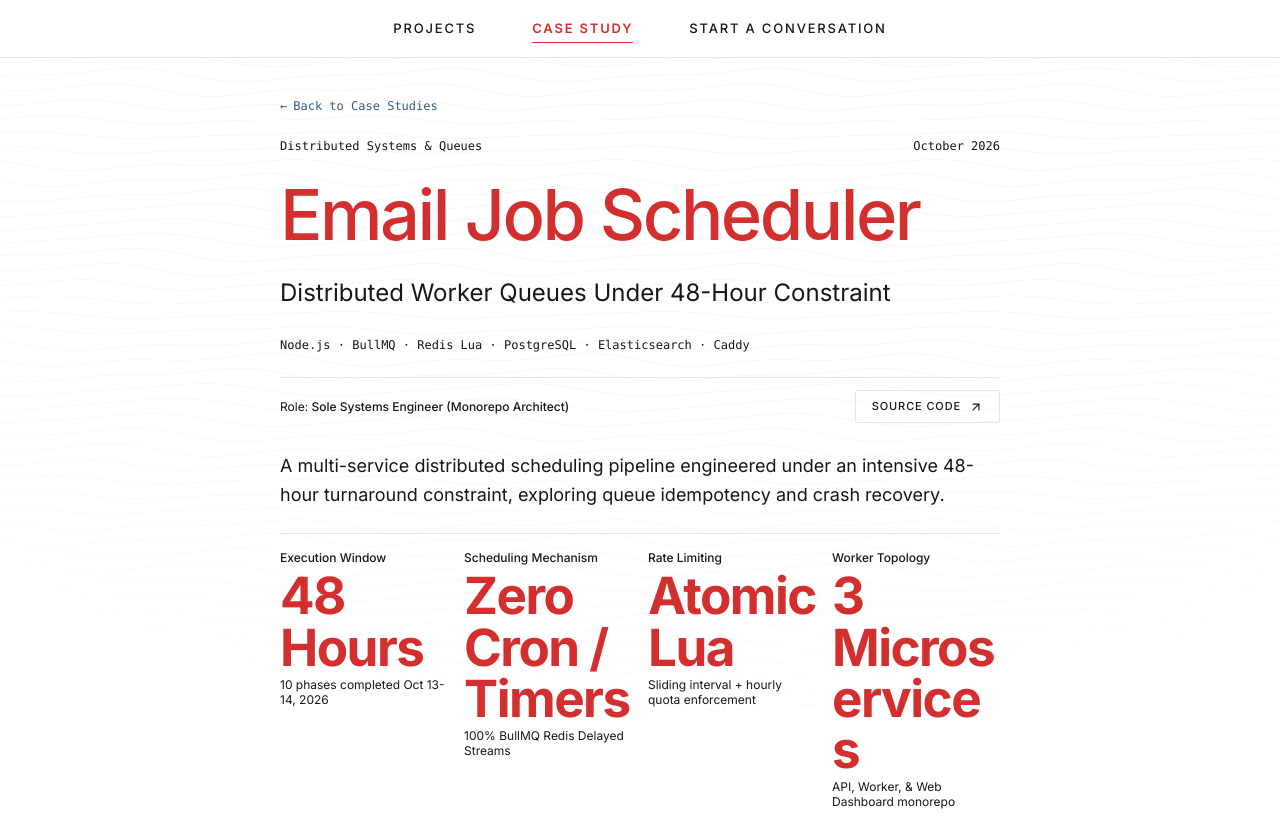
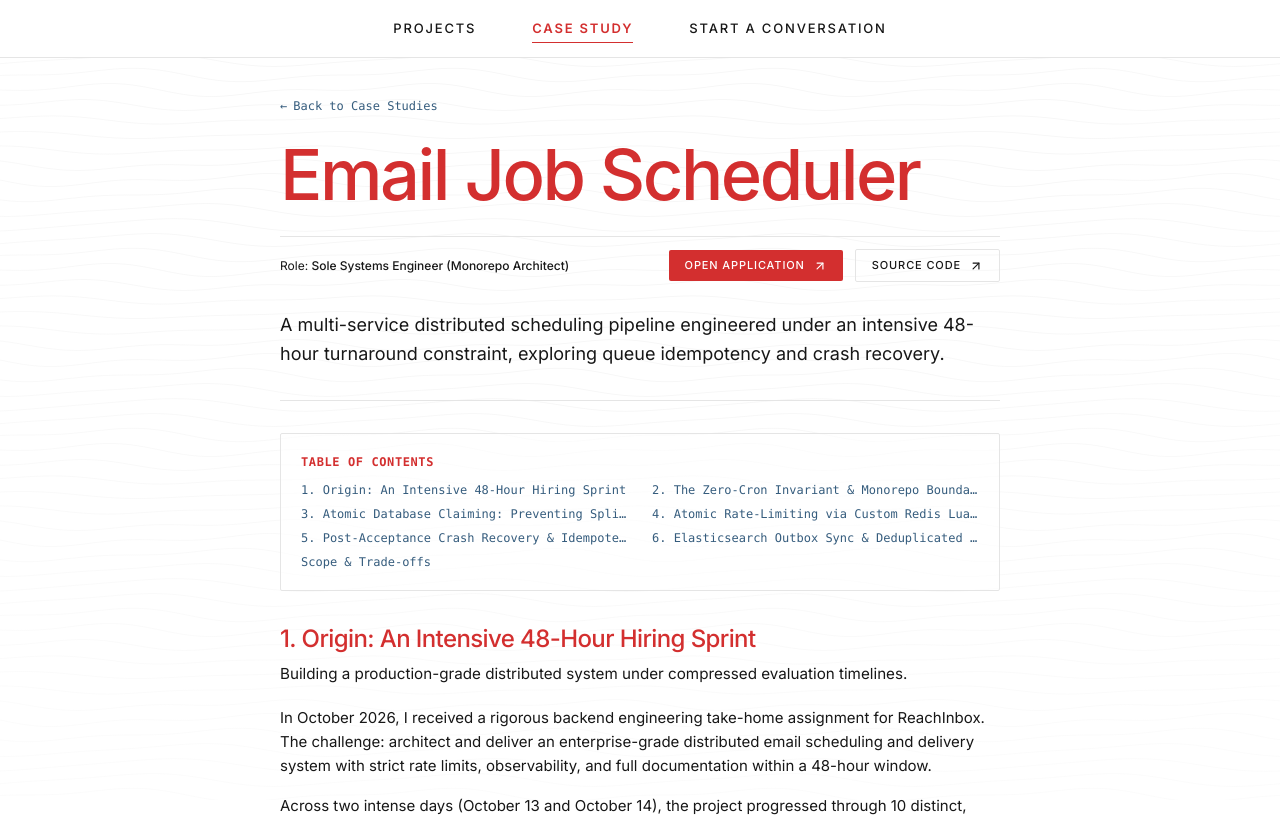
Before and after one commit to vaibhv19/workwith, a Next.js app: page /case-study/email-job-scheduler in a window 1280 px wide. Shown: the top 817 px of the page. Built offline with nearby package versions, Linux system fonts and the light colour scheme; a web font is replaced by a local one.

Commit message:
refactor(case-study): streamline case study detail layout and update email job scheduler metadata

```diff
--- a/src/app/case-study/[slug]/page.tsx
+++ b/src/app/case-study/[slug]/page.tsx
@@ -3,7 +3,6 @@ import { notFound } from "next/navigation";
 import Link from "next/link";
 import Container from "@/components/ui/Container";
 import Button from "@/components/ui/Button";
-import TextReveal from "@/components/ui/TextReveal";
 import { CASE_STUDIES } from "@/data/caseStudies";
 
 interface PageProps {
@@ -70,28 +69,11 @@ export default async function CaseStudyDetailPage({ params }: PageProps) {
 
         {/* Article Header */}
         <header className="space-y-6 border-b border-border pb-8">
-          <div className="flex items-center justify-between text-xs text-[#171717]">
-            <span className="font-medium text-[#171717] font-mono">
-              {study.category}
-            </span>
-            <span className="font-mono">{study.period}</span>
-          </div>
 
           <h1 className="font-display-hero text-heading">
             {study.title}
           </h1>
 
-          <TextReveal
-            text={study.subtitle}
-            as="p"
-            charDelayMs={14}
-            className="font-display text-lg sm:text-2xl text-[#171717] leading-snug"
-          />
-
-          {/* Metadata Row */}
-          <div className="pt-1 flex flex-wrap items-center gap-2 text-xs font-mono text-[#171717]">
-            <span>{study.techFocus}</span>
-          </div>
 
           {/* Role & Links */}
           <div className="flex flex-wrap items-center justify-between gap-4 pt-3 border-t border-border text-xs">
@@ -130,25 +112,6 @@ export default async function CaseStudyDetailPage({ params }: PageProps) {
           <p className="text-base sm:text-lg text-[#171717] font-sans leading-relaxed pt-1">
             {study.excerpt}
           </p>
-
-          {/* Quick Metrics Strip */}
-          {narrative.quickMetrics && narrative.quickMetrics.length > 0 && (
-            <div className="grid grid-cols-2 sm:grid-cols-4 gap-4 py-4 border-y border-border">
-              {narrative.quickMetrics.map((metric, idx) => (
-                <div key={idx} className="space-y-1 min-w-0">
-                  <div className="text-xs text-[#171717] font-medium truncate">
-                    {metric.label}
-                  </div>
-                  <div className="font-metric text-base sm:text-lg lg:text-xl font-bold text-heading break-words">
-                    {metric.value}
-                  </div>
-                  <div className="text-xs text-[#171717] leading-tight">
-                    {metric.detail}
-                  </div>
-                </div>
-              ))}
-            </div>
-          )}
         </header>
 
         {/* Table of Contents */}
@@ -286,42 +249,6 @@ export default async function CaseStudyDetailPage({ params }: PageProps) {
               )}
             </section>
           ))}
-
-          {/* Scope Boundaries & Engineering Trade-offs */}
-          {narrative.openQuestionsAndExclusions.length > 0 && (
-            <section
-              id="scope-and-tradeoffs"
-              className="space-y-5 scroll-mt-24 pt-4 border-b border-border pb-12"
-            >
-              <div className="space-y-1">
-                <h2 className="font-display text-xl sm:text-2xl font-medium tracking-tight text-heading">
-                  Scope Boundaries &amp; Engineering Trade-offs
-                </h2>
-                <p className="font-body-lead text-[#171717] text-xs sm:text-sm">
-                  Documented trade-offs, scope decisions, and architectural boundaries.
-                </p>
-              </div>
-
-              <div className="space-y-3">
-                {narrative.openQuestionsAndExclusions.map((item, idx) => (
-                  <div
-                    key={idx}
-                    className="p-4 rounded-[2px] bg-surface/60 border border-border space-y-1"
-                  >
-                    <div className="flex items-center gap-2">
-                      <span className="text-heading select-none">&bull;</span>
-                      <h3 className="font-mono text-xs sm:text-[13px] font-semibold text-heading">
-                        {item.question}
-                      </h3>
-                    </div>
-                    <p className="text-xs text-[#171717] leading-relaxed pl-3.5">
-                      {item.resolutionOrLimitation}
-                    </p>
-                  </div>
-                ))}
-              </div>
-            </section>
-          )}
         </main>
 
         {/* Case Study Pagination */}
--- a/src/data/caseStudiesData/emailJobScheduler.ts
+++ b/src/data/caseStudiesData/emailJobScheduler.ts
@@ -13,7 +13,7 @@ export const emailJobSchedulerNarrative: CaseStudyNarrative = {
   image: undefined,
   excerpt: "A multi-service distributed scheduling pipeline engineered under an intensive 48-hour hiring constraint, exploring queue idempotency, Redis Lua rate limits, and post-acceptance crash recovery.",
   metaDescription: "Detailed engineering retrospective of Email Job Scheduler: building a distributed 5-service queue system under 48-hour constraints, BullMQ atomic claims, Redis Lua rate limiting, and post-submission debranding.",
-  liveUrl: undefined,
+  liveUrl: "https://email-job-scheduler.vaibhv19.dev",
   repoUrl: "https://github.com/vaibhv19/email-job-scheduler",
   role: "Sole Systems Engineer (Monorepo Architect)",
   evidenceTags: [
```
Also changed, not shown: 1 other file (tests, documents, lock files or other folders).
